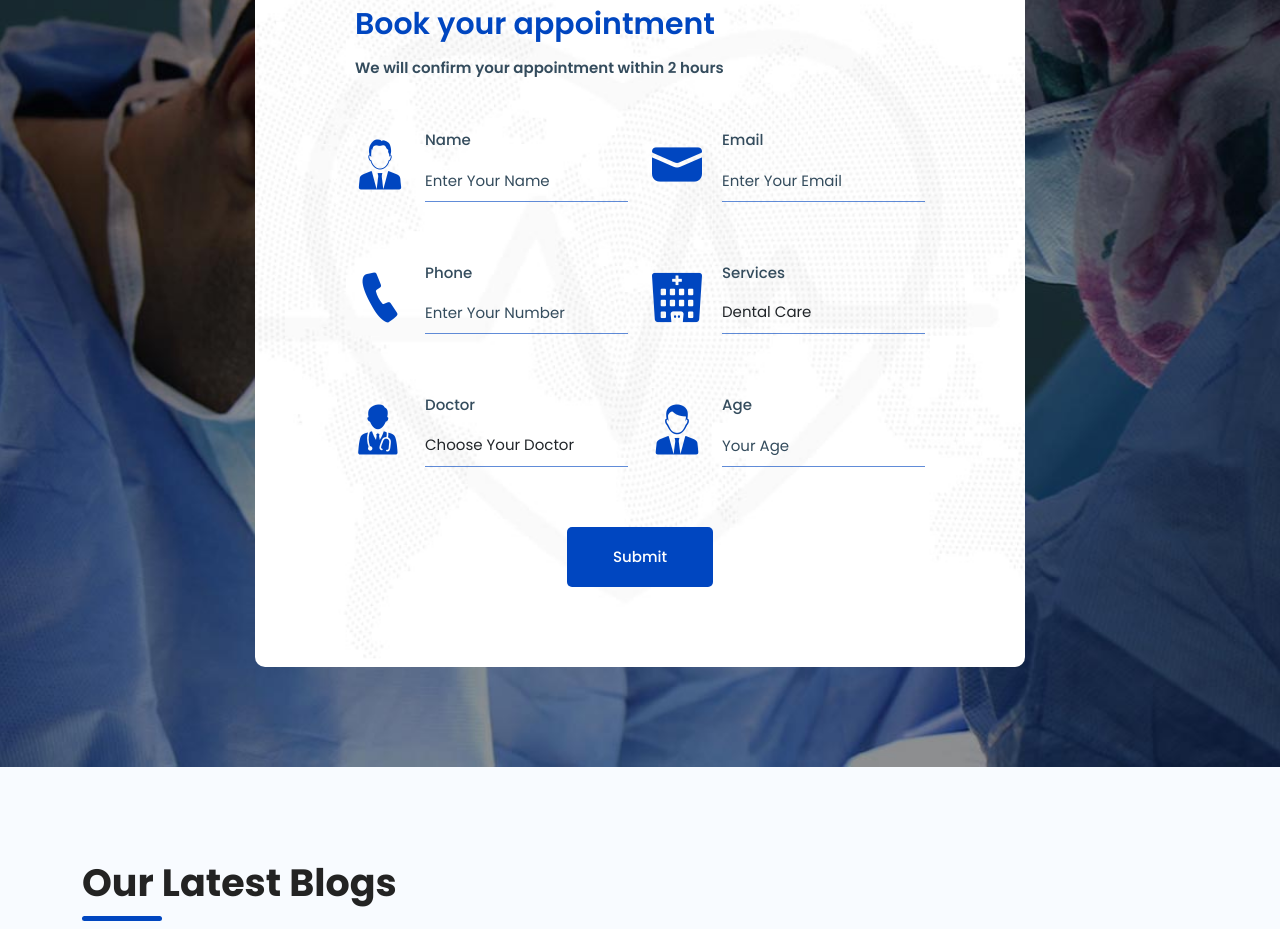
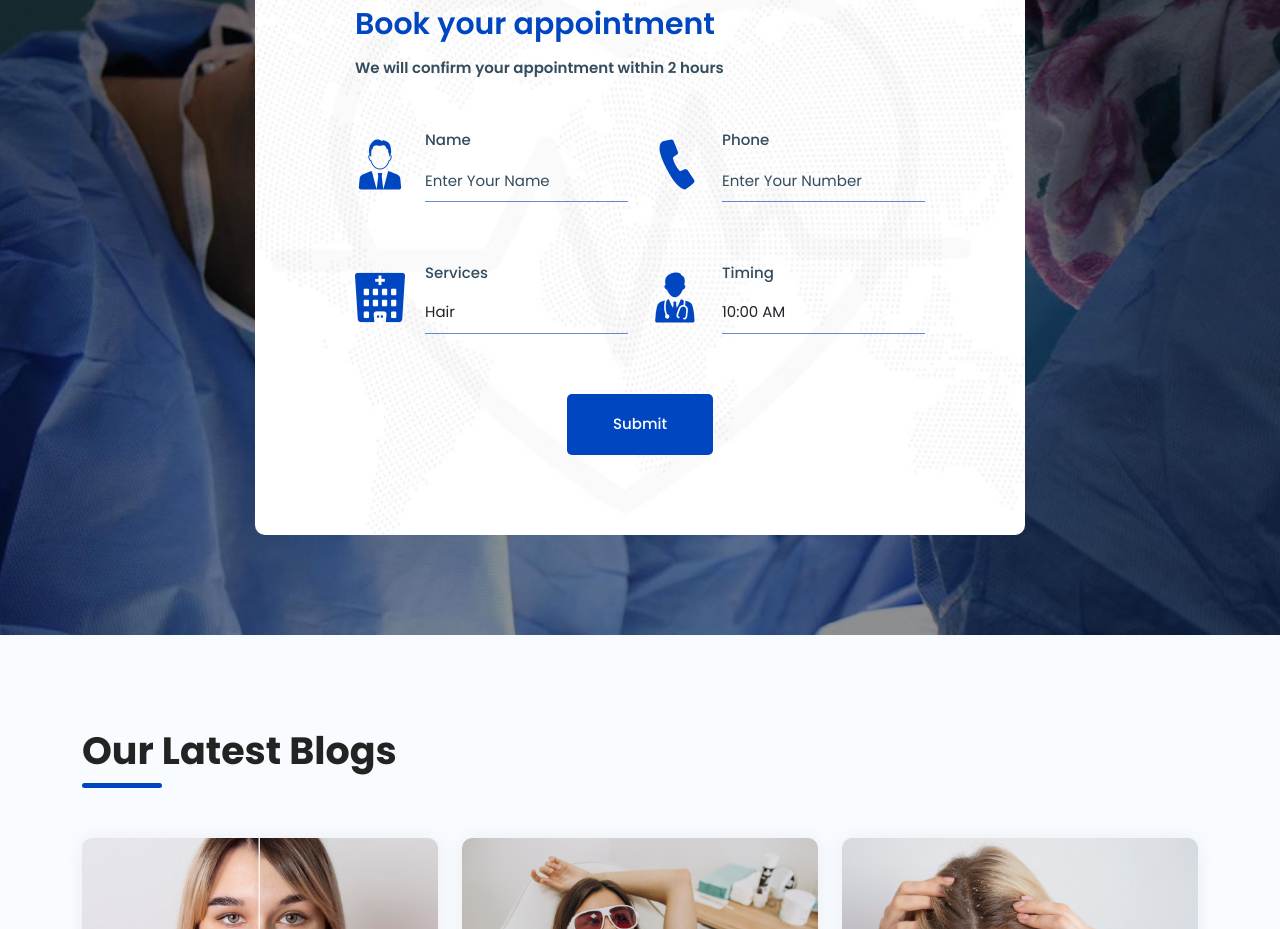
Before and after one commit to ArpitUjjwal/clinic-next, a Next.js app: page / in a window 1280 px wide. Shown: the part 4980-5909 px from the top of the page. Built offline with nearby package versions, Linux system fonts and the light colour scheme.

Commit message:
form-again

```diff
--- a/components/Common/AppointmentForm.js
+++ b/components/Common/AppointmentForm.js
@@ -26,18 +26,6 @@ const AppointmentForm = () => {
 
                       <div className="col-lg-6">
                         <div className="form-group">
-                      <i className="icofont-ui-message"></i>
-                      <label>Email</label>
-                      <input
-                        type="email"
-                        className="form-control"
-                        placeholder="Enter Your Email"
-                      />
-                    </div>
-                  </div>
-
-                  <div className="col-lg-6">
-                    <div className="form-group">
                           <i className="icofont-ui-call"></i>
                           <label>Phone</label>
                           <input
@@ -56,10 +44,10 @@ const AppointmentForm = () => {
                             className="form-control"
                             id="exampleFormControlSelect1"
                           >
-                        <option>Dental Care</option>
-                        <option>Neurology</option>
-                        <option>Cardiology</option>
-                        <option>Pathology</option>
+                            <option>Hair</option>
+                            <option>Skin</option>
+                            <option>Laser</option>
+                            <option>Others</option>
                           </select>
                         </div>
                       </div>
@@ -67,30 +55,26 @@ const AppointmentForm = () => {
                       <div className="col-lg-6">
                         <div className="form-group">
                           <i className="icofont-doctor"></i>
-                      <label>Doctor</label>
+                          <label>Timing</label>
                           <select
                             className="form-control"
                             id="exampleFormControlSelect2"
                           >
-                        <option>Choose Your Doctor</option>
-                        <option>John Smith</option>
-                        <option>Sarah Taylor</option>
-                        <option>Stevn King</option>
+                            <option>10:00 AM</option>
+                            <option>11:00 AM</option>
+                            <option>12:00 PM</option>
+                            <option>01:00 PM</option>
+                            <option>02:00 PM</option>
+                            <option>03:00 PM</option>
+                            <option>04:00 PM</option>
+                            <option>05:00 PM</option>
+                            <option>06:00 PM</option>
+                            <option>07:00 PM</option>
+                            <option>08:00 PM</option>
                           </select>
                         </div>
                       </div>
 
-                  <div className="col-lg-6">
-                    <div className="form-group">
-                      <i className="icofont-business-man"></i>
-                      <label>Age</label>
-                      <input
-                        type="text"
-                        className="form-control"
-                        placeholder="Your Age"
-                      />
-                    </div>
-                  </div>
                     </div>
 
                     <div className="text-center">
```
Lines whose indentation alone changed are shown as unchanged.
